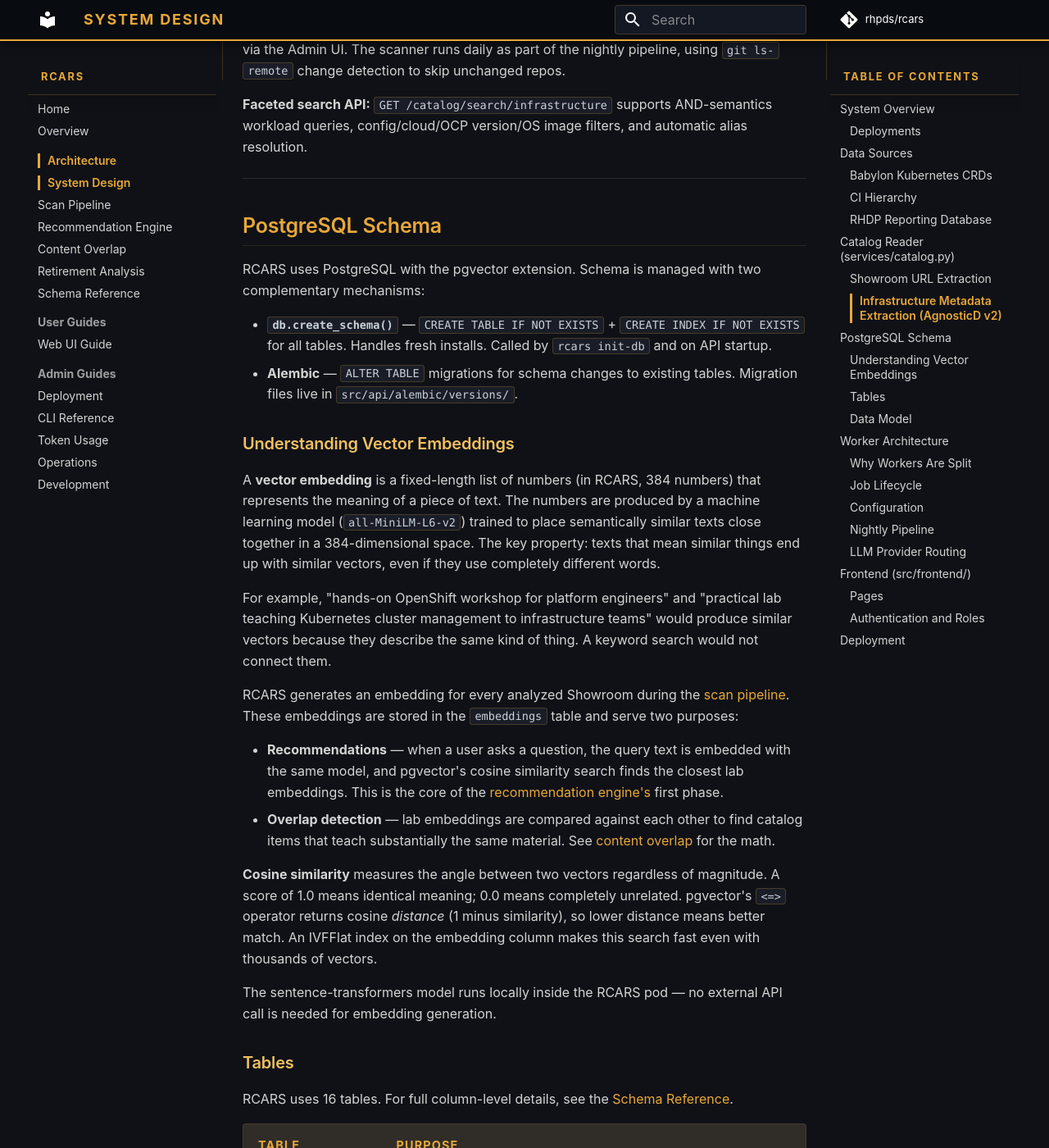
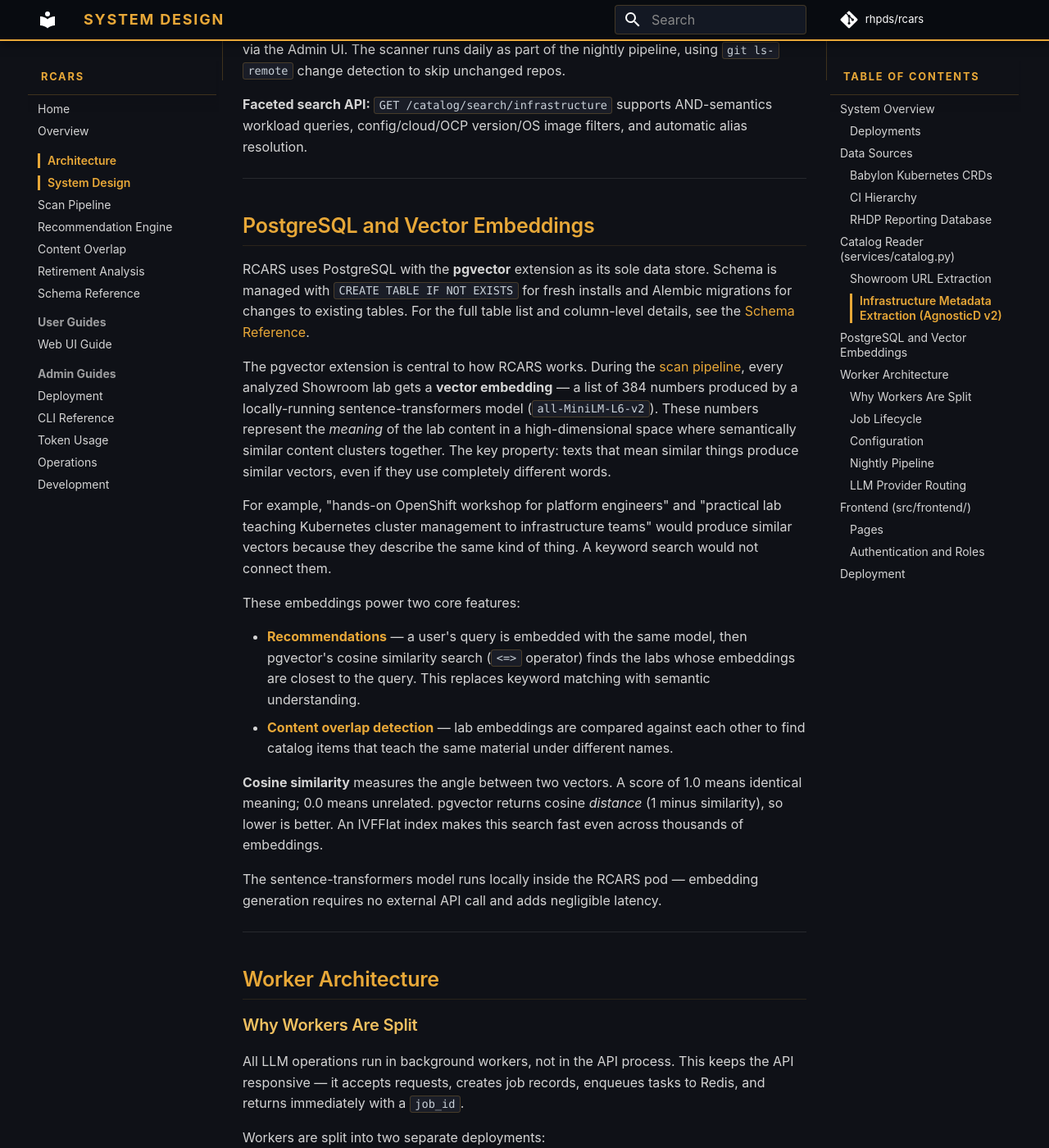
Before and after one commit to rhpds/rcars, an MkDocs documentation site: the page built from docs/architecture/system-design.md, in a window 1280 px wide and 1400 px high, scrolled down 4498 px. Shown: the whole window at 82% size. Built offline with MkDocs 1.6.1 and Material for MkDocs 9.7.7, drawn with Linux system fonts in a browser that asks for light colours; comment, search, counter and statistics services are not loaded; some of the changed text lies outside the part shown.

Commit message:
docs: Replace schema tables/ER diagram with focused embeddings section
The table list and Mermaid ER diagram duplicated the Schema
Reference page. Replaced with a section explaining PostgreSQL +
pgvector's role and how vector embeddings power recommendations
and overlap detection, with links to detailed pages.

Co-Authored-By: Claude Opus 4.6 (1M context) <noreply@anthropic.com>

````diff
--- a/docs/architecture/system-design.md
+++ b/docs/architecture/system-design.md
@@ -150,110 +150,22 @@ RCARS extracts infrastructure metadata from AgnosticD v2 component CRDs. This en
 
 ---
 
-## PostgreSQL Schema
+## PostgreSQL and Vector Embeddings
 
-RCARS uses PostgreSQL with the pgvector extension. Schema is managed with two complementary mechanisms:
+RCARS uses PostgreSQL with the **pgvector** extension as its sole data store. Schema is managed with `CREATE TABLE IF NOT EXISTS` for fresh installs and Alembic migrations for changes to existing tables. For the full table list and column-level details, see the [Schema Reference](schema-reference.md).
 
-- **`db.create_schema()`** — `CREATE TABLE IF NOT EXISTS` + `CREATE INDEX IF NOT EXISTS` for all tables. Handles fresh installs. Called by `rcars init-db` and on API startup.
-- **Alembic** — `ALTER TABLE` migrations for schema changes to existing tables. Migration files live in `src/api/alembic/versions/`.
-
-### Understanding Vector Embeddings
-
-A **vector embedding** is a fixed-length list of numbers (in RCARS, 384 numbers) that represents the meaning of a piece of text. The numbers are produced by a machine learning model (`all-MiniLM-L6-v2`) trained to place semantically similar texts close together in a 384-dimensional space. The key property: texts that mean similar things end up with similar vectors, even if they use completely different words.
+The pgvector extension is central to how RCARS works. During the [scan pipeline](scan-pipeline.md#step-6--generate-embeddings), every analyzed Showroom lab gets a **vector embedding** — a list of 384 numbers produced by a locally-running sentence-transformers model (`all-MiniLM-L6-v2`). These numbers represent the *meaning* of the lab content in a high-dimensional space where semantically similar content clusters together. The key property: texts that mean similar things produce similar vectors, even if they use completely different words.
 
 For example, "hands-on OpenShift workshop for platform engineers" and "practical lab teaching Kubernetes cluster management to infrastructure teams" would produce similar vectors because they describe the same kind of thing. A keyword search would not connect them.
 
-RCARS generates an embedding for every analyzed Showroom during the [scan pipeline](scan-pipeline.md#step-6--generate-embeddings). These embeddings are stored in the `embeddings` table and serve two purposes:
+These embeddings power two core features:
 
-- **Recommendations** — when a user asks a question, the query text is embedded with the same model, and pgvector's cosine similarity search finds the closest lab embeddings. This is the core of the [recommendation engine's](recommendation-engine.md#phase-1--vector-search) first phase.
-- **Overlap detection** — lab embeddings are compared against each other to find catalog items that teach substantially the same material. See [content overlap](content-overlap.md#how-cosine-similarity-works) for the math.
+- **[Recommendations](recommendation-engine.md#phase-1--vector-search)** — a user's query is embedded with the same model, then pgvector's cosine similarity search (`<=>` operator) finds the labs whose embeddings are closest to the query. This replaces keyword matching with semantic understanding.
+- **[Content overlap detection](content-overlap.md#how-cosine-similarity-works)** — lab embeddings are compared against each other to find catalog items that teach the same material under different names.
 
-**Cosine similarity** measures the angle between two vectors regardless of magnitude. A score of 1.0 means identical meaning; 0.0 means completely unrelated. pgvector's `<=>` operator returns cosine *distance* (1 minus similarity), so lower distance means better match. An IVFFlat index on the embedding column makes this search fast even with thousands of vectors.
+**Cosine similarity** measures the angle between two vectors. A score of 1.0 means identical meaning; 0.0 means unrelated. pgvector returns cosine *distance* (1 minus similarity), so lower is better. An IVFFlat index makes this search fast even across thousands of embeddings.
 
-The sentence-transformers model runs locally inside the RCARS pod — no external API call is needed for embedding generation.
-
-### Tables
-
-RCARS uses 16 tables. For full column-level details, see the [Schema Reference](schema-reference.md).
-
-| Table | Purpose |
-|---|---|
-| `catalog_items` | CatalogItem CRDs from Babylon. Metadata, stage, Showroom URL, scan status, infrastructure fields |
-| `showroom_analysis` | LLM analysis results — summary, modules, learning objectives, staleness tracking |
-| `embeddings` | 384-dim vectors for semantic search (ci_summary + module types) |
-| `enrichment_tags` | Curator-applied labels (tag_type + tag_value per CI) |
-| `catalog_item_workloads` | Junction table: which workload roles each v2 CI deploys |
-| `workload_mapping` | Curated mapping: workload role → product name, description, category |
-| `workload_aliases` | Product name aliases for query resolution (e.g. RHOAI → OpenShift AI) |
-| `catalog_item_acl_groups` | ACL groups per CI from `__meta__.access_control.allow_groups` |
-| `workload_scan_state` | Last-scanned SHA per agDv2 collection repo for change detection |
-| `reporting_metrics` | Usage, sales, cost data from RHDP reporting DB with retirement scores |
-| `content_similarity` | Pairwise cosine similarity scores for overlap detection |
-| `analysis_log` | Append-only audit trail of operations |
-| `token_usage` | LLM token tracking per operation/model/provider |
-| `advisor_sessions` | User queries, results, and selections (multi-turn) |
-| `jobs` | Background job tracking (recommend, analyze, refresh, maintenance, workload_scan, reporting_sync) |
-| `api_keys` | API key management (future, not yet active) |
-
-### Data Model
-
-```mermaid
-erDiagram
-    catalog_items ||--o| showroom_analysis : "analysis"
-    catalog_items ||--o{ enrichment_tags : "tags"
-    catalog_items ||--o{ embeddings : "vectors"
-    catalog_items ||--o{ catalog_item_workloads : "workloads"
-    catalog_items ||--o{ catalog_item_acl_groups : "acl"
-    catalog_item_workloads }o--o| workload_mapping : "role mapping"
-    workload_mapping ||--o{ workload_aliases : "aliases"
-
-    catalog_items {
-        text ci_name PK
-        text display_name
-        text stage
-        text showroom_url
-        boolean is_agd_v2
-        text agd_config
-        text cloud_provider
-        text os_image
-    }
-
-    showroom_analysis {
-        text ci_name PK_FK
-        text summary
-        jsonb modules_json
-        boolean is_stale
-    }
-
-    catalog_item_workloads {
-        serial id PK
-        text ci_name FK
-        text workload_fqcn
-        text workload_role
-    }
-
-    workload_mapping {
-        serial id PK
-        text workload_role UK
-        text product_name
-        boolean verified
-    }
-
-    reporting_metrics {
-        text catalog_base_name PK
-        integer provisions
-        numeric touched_amount
-        numeric closed_amount
-        integer retirement_score
-    }
-
-    embeddings {
-        serial id PK
-        text ci_name FK
-        text embed_type
-        vector embedding
-    }
-```
+The sentence-transformers model runs locally inside the RCARS pod — embedding generation requires no external API call and adds negligible latency.
 
 ---
 
````
